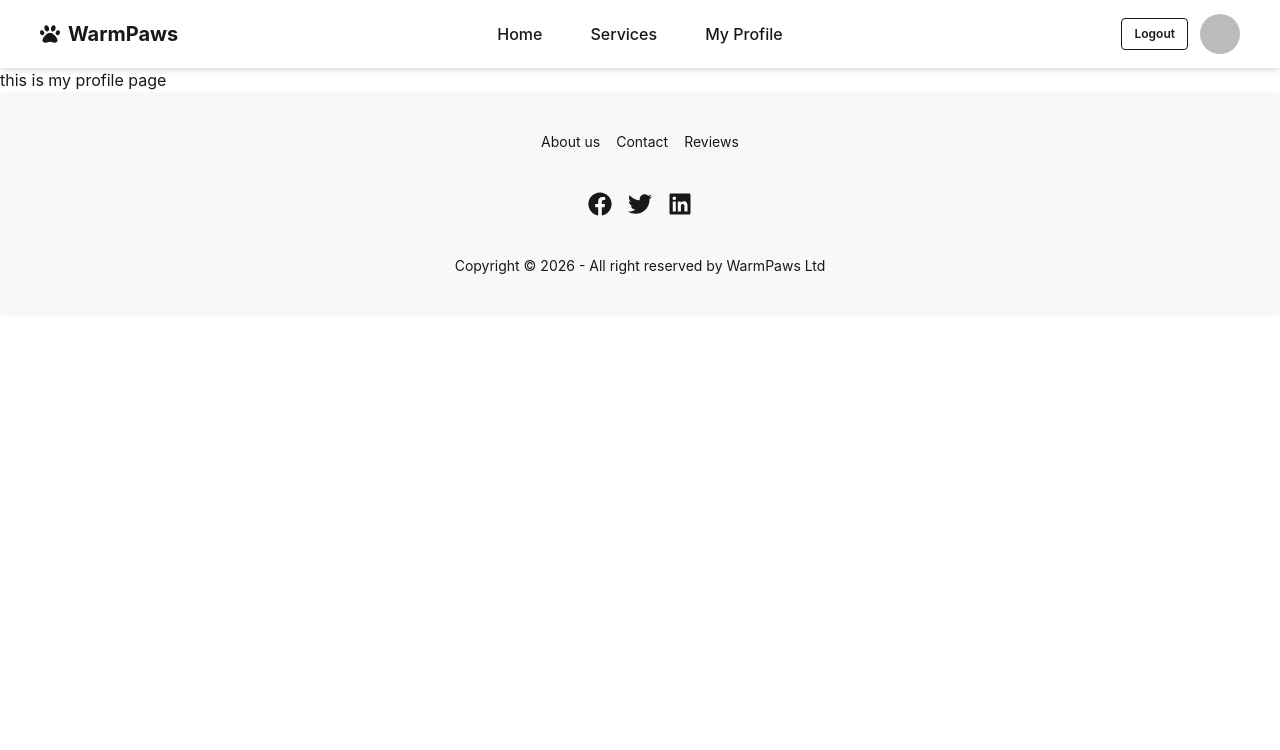
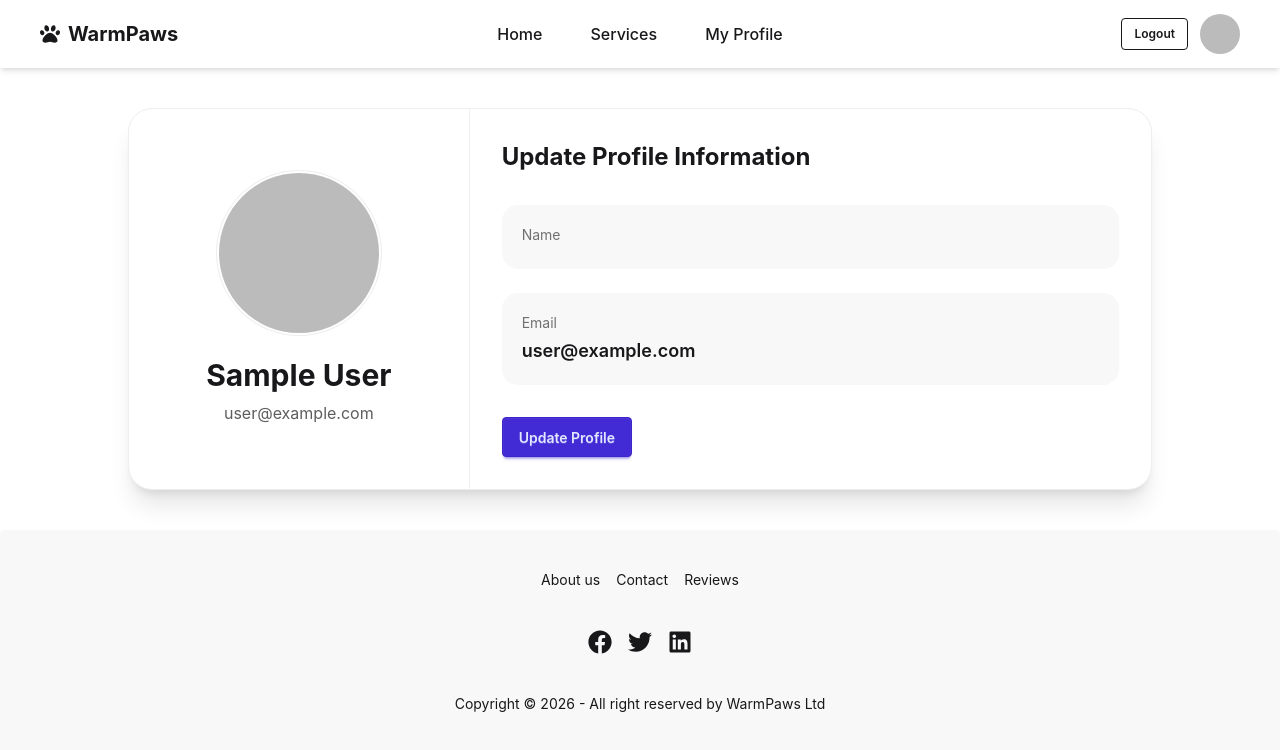
Before and after one commit to asifforizy/Warm-Paws, a React (Vite) app: page /profile in a window 1280 px wide. Shown: the top 750 px of the page. Built offline with nearby package versions, Linux system fonts and the light colour scheme; no server answers; sample sign-in values are in the browser's storage.

Commit message:
user profile sction

```diff
--- a/src/Pages/MyProfile.jsx
+++ b/src/Pages/MyProfile.jsx
@@ -1,9 +1,46 @@
-import React from 'react';
+import React, { use } from 'react';
+import { AuthContext } from '../Provider/AuthProvider';
 
 const MyProfile = () => {
+    const { user } = use(AuthContext);
     return (
-        <div>
-            <h1>this is my profile page</h1>
+        <div className="container mx-auto px-4 py-10">
+            <div className="max-w-5xl mx-auto rounded-3xl border border-base-300 bg-base-100 shadow-xl overflow-hidden">
+                <div className="grid lg:grid-cols-3">
+                    <div className="border-b lg:border-b-0 lg:border-r border-base-300 p-8 flex flex-col items-center justify-center">
+                        <div className="avatar">
+                            <div className="w-40 rounded-full ring ring-base-300 ring-offset-2 ring-offset-base-100">
+                                <img src={user.photoURL} alt={user.name} />
+                            </div>
+                        </div>
+
+                        <h2 className="text-3xl font-bold mt-6">{user.displayName}</h2>
+                        <p className="text-base-content/70 mt-2">{user.email}</p>
+                    </div>
+
+                    <div className="lg:col-span-2 p-8">
+                        <h3 className="text-2xl font-bold mb-8">Update Profile Information</h3>
+
+                        <div className="grid gap-6">
+                            <div className="bg-base-200 rounded-2xl p-5">
+                                <p className="text-sm text-base-content/60 mb-1">Name</p>
+                                <p className="font-semibold text-lg">{user.name}</p>
+                            </div>
+
+                            <div className="bg-base-200 rounded-2xl p-5">
+                                <p className="text-sm text-base-content/60 mb-1">Email</p>
+                                <p className="font-semibold text-lg">{user.email}</p>
+                            </div>
+                        </div>
+
+                        <div className="mt-8">
+                            <button className="btn btn-primary">
+                                Update Profile
+                            </button>
+                        </div>
+                    </div>
+                </div>
+            </div>
         </div>
     );
 };
```
